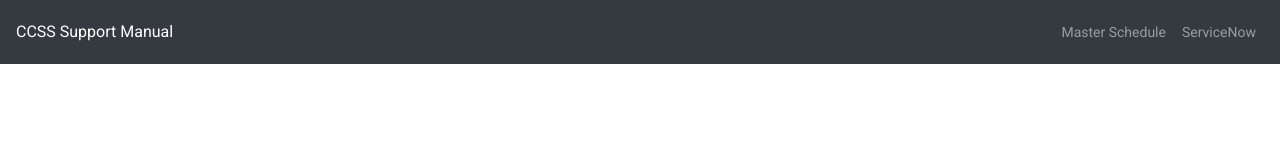
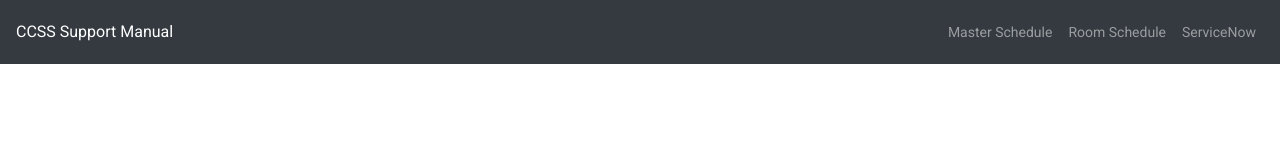
Before and after one commit to MichaelGatesDev/ccss-support-manual, a React (Create React App) app in the folder frontend/: page /settings in a window 1280 px wide. Shown: the top 160 px of the page. Built offline with nearby package versions, Linux system fonts and the light colour scheme.

Commit message:
Added room schedule link

```diff
--- a/frontend/src/Components/NavBar/NavBar.jsx
+++ b/frontend/src/Components/NavBar/NavBar.jsx
@@ -51,6 +51,9 @@ class NavBar extends Component {
                                 <a className="nav-link" href="https://banner.plattsburgh.edu/pls/prod/psu_genweb.master_sched_search" target="_blank">Master Schedule</a>
                             </li>
                             <li className="nav-item">
+                                <a className="nav-link" href="https://booking.plattsburgh.edu/Web/schedule.php" target="_blank">Room Schedule</a>
+                            </li>
+                            <li className="nav-item">
                                 <a className="nav-link" href="https://suny.service-now.com/navpage.do" target="_blank">ServiceNow</a>
                             </li>
                         </ul>
```
